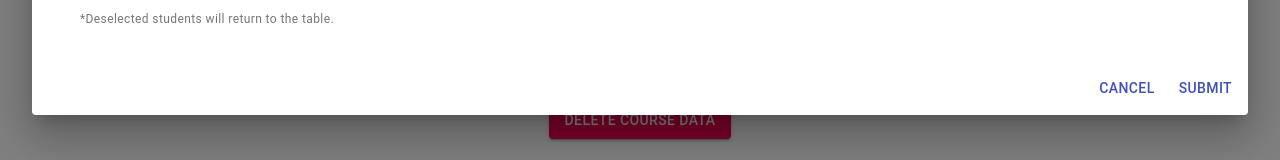
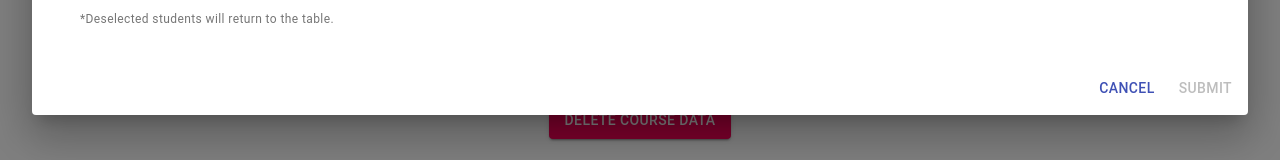
Before and after one commit to petercolella/hw-status, a React (Create React App) app in the folder client/: page / in a window 1280 px wide. Both pictures are taken after a click on the button "VIEW/EDIT INACTIVE STUDENTS". Shown: the part 405-565 px from the top of the page. Built offline with nearby package versions, Linux system fonts and the light colour scheme; the HTML template or start-up script is replaced by a standard one.

Commit message:
adds if statement to handleClose & handleSubmit methods of FilteredAssignments/InactiveStudents components and disables submit button if no courseDbId

```diff
--- a/client/src/components/FilteredAssignments/index.js
+++ b/client/src/components/FilteredAssignments/index.js
@@ -73,7 +73,7 @@ const FilteredAssignments = props => {
   }
 
   function handleClose() {
-    loadData(courseDbId);
+    if (courseDbId) loadData(courseDbId);
     setOpen(false);
   }
 
@@ -90,9 +90,10 @@ const FilteredAssignments = props => {
       filteredAssignments: newFilteredTitles
     };
 
-    API.updateCourse(courseDbId, courseData)
-      .then(res => handleClose())
-      .catch(err => console.error(err));
+    if (courseDbId)
+      API.updateCourse(courseDbId, courseData)
+        .then(res => handleClose())
+        .catch(err => console.error(err));
   }
 
   return (
@@ -141,7 +142,7 @@ const FilteredAssignments = props => {
           <Button onClick={handleClose} color="primary">
             Cancel
           </Button>
-          <Button onClick={handleSubmit} color="primary">
+          <Button disabled={!courseDbId} onClick={handleSubmit} color="primary">
             Submit
           </Button>
         </DialogActions>
--- a/client/src/components/InactiveStudents/index.js
+++ b/client/src/components/InactiveStudents/index.js
@@ -73,7 +73,7 @@ const InactiveStudents = props => {
   }
 
   function handleClose() {
-    loadData(courseDbId);
+    if (courseDbId) loadData(courseDbId);
     setOpen(false);
   }
 
@@ -90,9 +90,10 @@ const InactiveStudents = props => {
       nonStudents: newInactiveStudents
     };
 
-    API.updateCourse(courseDbId, courseData)
-      .then(res => handleClose())
-      .catch(err => console.error(err));
+    if (courseDbId)
+      API.updateCourse(courseDbId, courseData)
+        .then(res => handleClose())
+        .catch(err => console.error(err));
   }
 
   return (
@@ -141,7 +142,7 @@ const InactiveStudents = props => {
           <Button onClick={handleClose} color="primary">
             Cancel
           </Button>
-          <Button onClick={handleSubmit} color="primary">
+          <Button disabled={!courseDbId} onClick={handleSubmit} color="primary">
             Submit
           </Button>
         </DialogActions>
```
